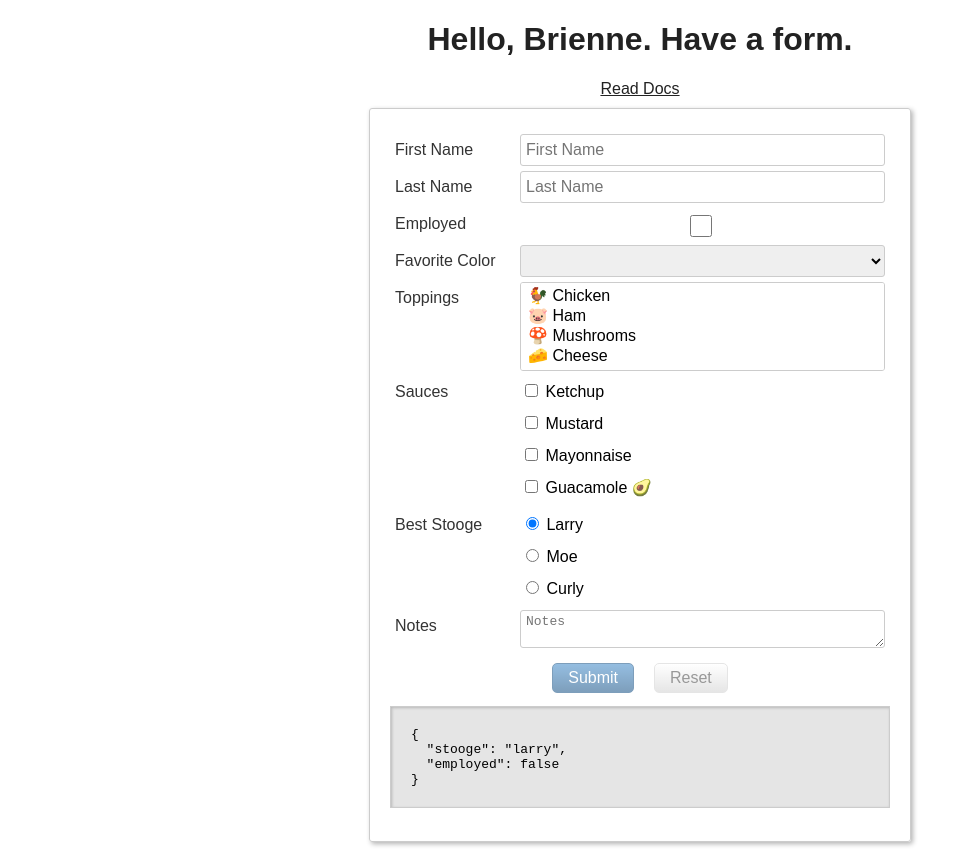
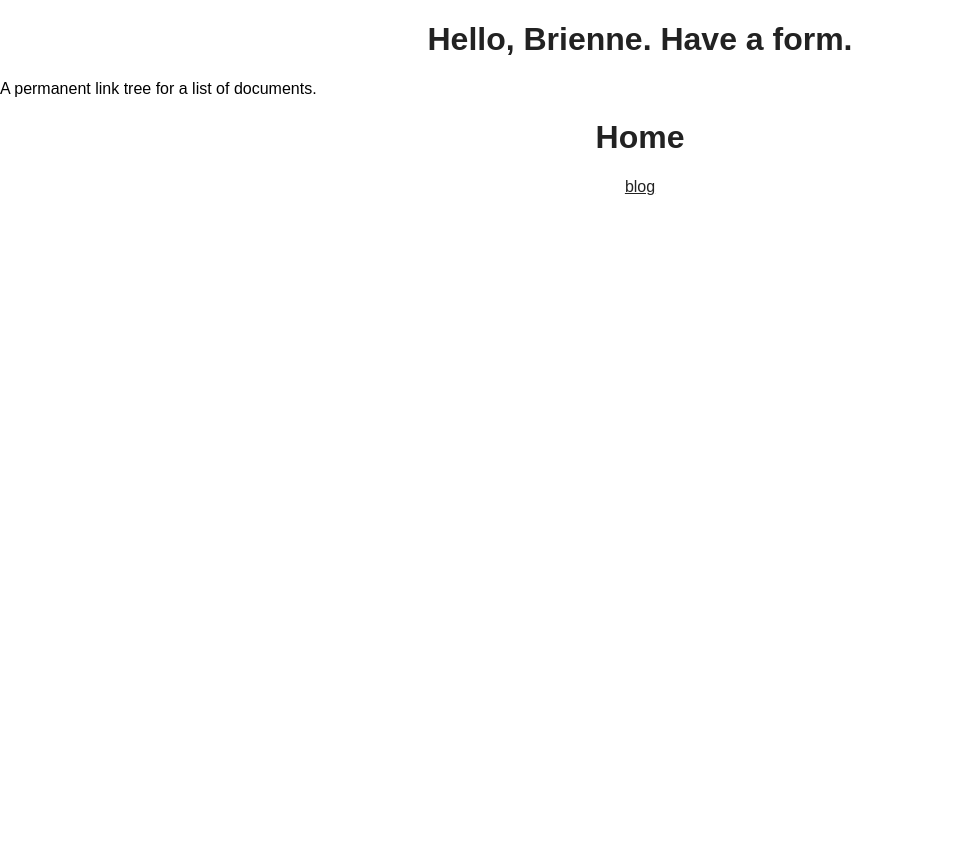
Before and after one commit to leafgilly/brienne_documentation, a React (Create React App) app in the folder my-app/: page / in a window 1280 px wide. Shown: the whole page, without its empty margins (0-978 px from the left). After the commit the page ends 800 px from the top, so only its background shows below. Built offline with nearby package versions, Linux system fonts and the light colour scheme.

Commit message:
added basic home and blog routing hierarchy

```diff
--- a/my-app/package.json
+++ b/my-app/package.json
@@ -10,6 +10,7 @@
     "react": "^18.2.0",
     "react-dom": "^18.2.0",
     "react-final-form": "^6.5.9",
+    "react-router-dom": "^6.23.1",
     "react-scripts": "5.0.1",
     "styled-components": "^6.1.8",
     "web-vitals": "^2.1.4"
--- a/my-app/src/App.js
+++ b/my-app/src/App.js
@@ -1,5 +1,10 @@
 // import './App.css';
 import { Form, Field } from 'react-final-form'
+
+import { BrowserRouter, Routes, Route, useNavigate } from "react-router-dom";
+import Layout from "./pages/Layout";
+import Home from "./pages/Home";
+import Blogs from "./pages/Blogs";
 
 import React from 'react'
 import Styles from './Styles'
@@ -15,153 +20,15 @@ function App() {
   return (
     <Styles>
     <h1>Hello, Brienne. Have a form.</h1>
-    <a
-      href="https://final-form.org/react"
-      target="_blank"
-      rel="noopener noreferrer"
-    >
-      Read Docs
-    </a>
-    <Form
-      onSubmit={onSubmit}
-      initialValues={{ stooge: 'larry', employed: false }}
-      render={({ handleSubmit, form, submitting, pristine, values }) => (
-        <form onSubmit={handleSubmit}>
-          <div>
-            <label>First Name</label>
-            <Field
-              name="firstName"
-              component="input"
-              type="text"
-              placeholder="First Name"
-            />
-          </div>
-          <div>
-            <label>Last Name</label>
-            <Field
-              name="lastName"
-              component="input"
-              type="text"
-              placeholder="Last Name"
-            />
-          </div>
-          <div>
-            <label>Employed</label>
-            <Field name="employed" component="input" type="checkbox" />
-          </div>
-          <div>
-            <label>Favorite Color</label>
-            <Field name="favoriteColor" component="select">
-              <option />
-              <option value="#ff0000">❤️ Red</option>
-              <option value="#00ff00">💚 Green</option>
-              <option value="#0000ff">💙 Blue</option>
-            </Field>
-          </div>
-          <div>
-            <label>Toppings</label>
-            <Field name="toppings" component="select" multiple>
-              <option value="chicken">🐓 Chicken</option>
-              <option value="ham">🐷 Ham</option>
-              <option value="mushrooms">🍄 Mushrooms</option>
-              <option value="cheese">🧀 Cheese</option>
-              <option value="tuna">🐟 Tuna</option>
-              <option value="pineapple">🍍 Pineapple</option>
-            </Field>
-          </div>
-          <div>
-            <label>Sauces</label>
-            <div>
-              <label>
-                <Field
-                  name="sauces"
-                  component="input"
-                  type="checkbox"
-                  value="ketchup"
-                />{' '}
-                Ketchup
-              </label>
-              <label>
-                <Field
-                  name="sauces"
-                  component="input"
-                  type="checkbox"
-                  value="mustard"
-                />{' '}
-                Mustard
-              </label>
-              <label>
-                <Field
-                  name="sauces"
-                  component="input"
-                  type="checkbox"
-                  value="mayonnaise"
-                />{' '}
-                Mayonnaise
-              </label>
-              <label>
-                <Field
-                  name="sauces"
-                  component="input"
-                  type="checkbox"
-                  value="guacamole"
-                />{' '}
-                Guacamole 🥑
-              </label>
-            </div>
-          </div>
-          <div>
-            <label>Best Stooge</label>
-            <div>
-              <label>
-                <Field
-                  name="stooge"
-                  component="input"
-                  type="radio"
-                  value="larry"
-                />{' '}
-                Larry
-              </label>
-              <label>
-                <Field
-                  name="stooge"
-                  component="input"
-                  type="radio"
-                  value="moe"
-                />{' '}
-                Moe
-              </label>
-              <label>
-                <Field
-                  name="stooge"
-                  component="input"
-                  type="radio"
-                  value="curly"
-                />{' '}
-                Curly
-              </label>
-            </div>
-          </div>
-          <div>
-            <label>Notes</label>
-            <Field name="notes" component="textarea" placeholder="Notes" />
-          </div>
-          <div className="buttons">
-            <button type="submit" disabled={submitting || pristine}>
-              Submit
-            </button>
-            <button
-              type="button"
-              onClick={form.reset}
-              disabled={submitting || pristine}
-            >
-              Reset
-            </button>
-          </div>
-          <pre>{JSON.stringify(values, 0, 2)}</pre>
-        </form>
-      )}
-    />
+
+    <BrowserRouter>
+      <Routes>
+        <Route path="/" element={<Layout />}>
+          <Route index element={<Home />} />
+          <Route path="blogs" element={<Blogs />} />
+        </Route>
+      </Routes>
+    </BrowserRouter>
   </Styles>
   );
 }
--- /dev/null
+++ b/my-app/src/pages/Blogs.js
@@ -0,0 +1,12 @@
+import { Outlet, Link } from "react-router-dom";
+
+const Blogs = () => {
+    return (
+     <><h1>Blog Articles</h1>
+     <p>
+        <Link color="red" to="/">Home</Link>
+    </p></>
+    )
+  };
+
+  export default Blogs;
--- /dev/null
+++ b/my-app/src/pages/Home.js
@@ -0,0 +1,13 @@
+import { Outlet, Link } from "react-router-dom";
+
+const Home = () => {
+    return (
+    <><h1>Home</h1>
+    <p>
+        <Link color="red" to="/blogs">blog</Link>
+    </p></>
+    );
+
+  };
+
+  export default Home;
--- /dev/null
+++ b/my-app/src/pages/Layout.js
@@ -0,0 +1,12 @@
+import { Outlet, Link } from "react-router-dom";
+
+const Layout = () => {
+  return (
+    <>
+    <p>A permanent link tree for a list of documents.</p>
+      <Outlet />
+    </>
+  )
+};
+
+export default Layout;
```
Also changed, not shown: 1 other file (tests, documents, lock files or other folders).
